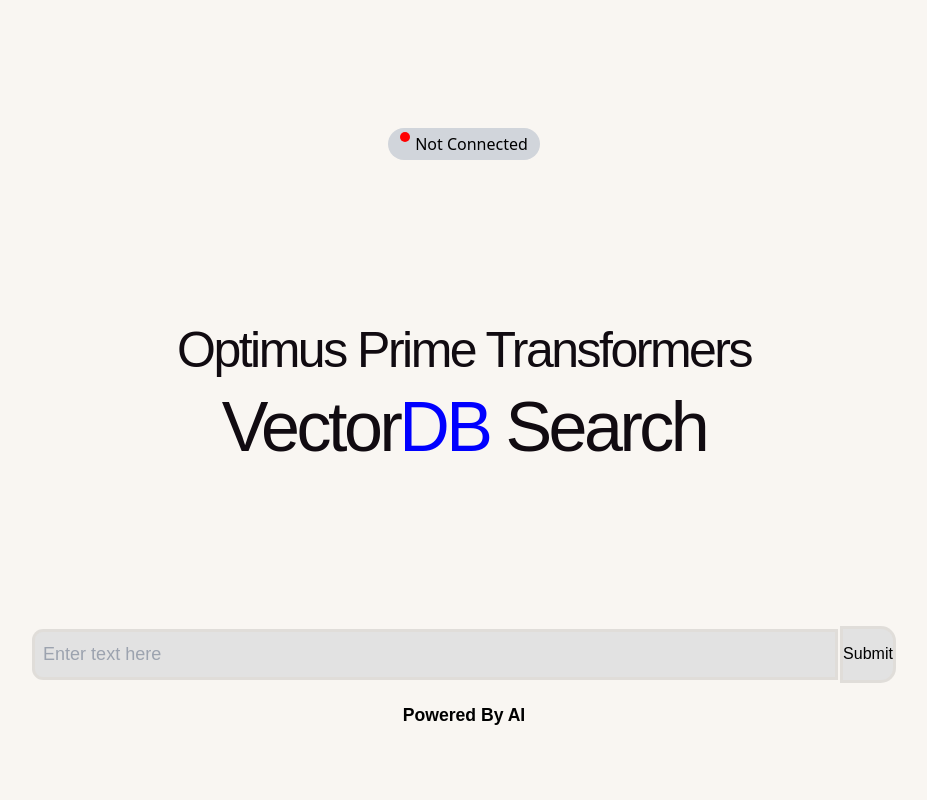
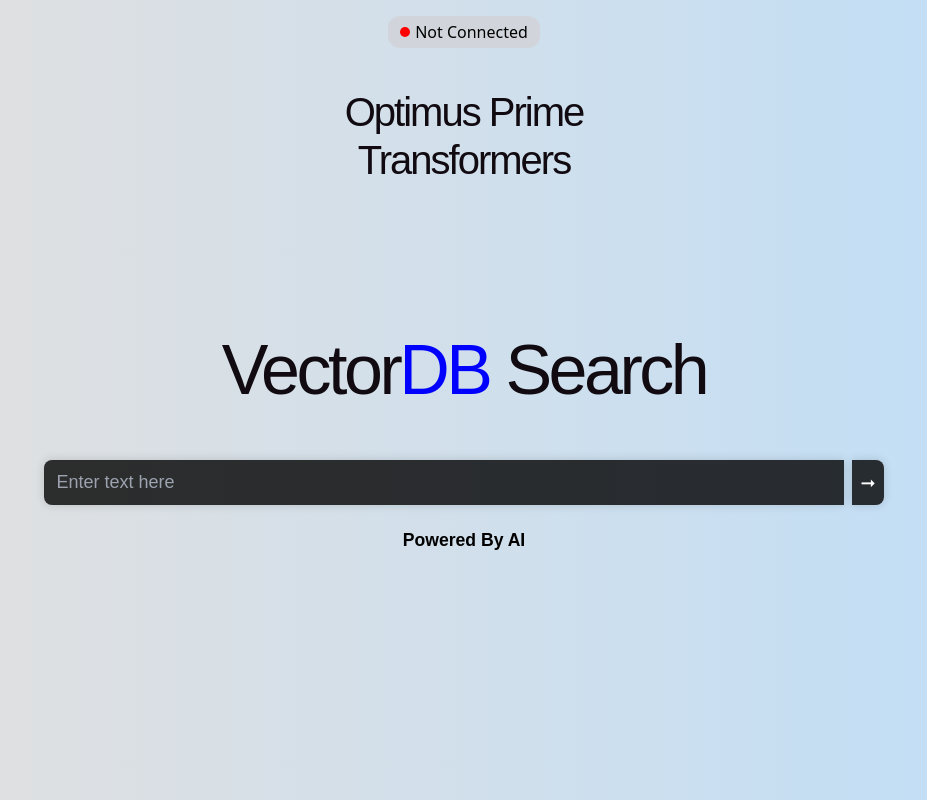
Before and after one commit to hxmmad/VectorDB-React, a React (Create React App) app: page / in a window 1280 px wide. Shown: the whole page, without its empty margins (176-1103 px from the left). Built offline with nearby package versions, Linux system fonts and the light colour scheme; no server answers.

Commit message:
completed /app.js visuals

```diff
--- a/package.json
+++ b/package.json
@@ -7,7 +7,7 @@
     "@testing-library/react": "^13.4.0",
     "@testing-library/user-event": "^13.5.0",
     "autoprefixer": "^9.8.8",
-    "postcss": "^7.0.39",
+    "postcss": "^8.4.30",
     "react": "^18.2.0",
     "react-dom": "^18.2.0",
     "react-router-dom": "^6.16.0",
@@ -38,5 +38,8 @@
       "last 1 firefox version",
       "last 1 safari version"
     ]
+  },
+  "devDependencies": {
+    "postcss-preset-env": "^9.1.4"
   }
 }
--- a/src/App.css
+++ b/src/App.css
@@ -2,10 +2,12 @@
 @import 'tailwindcss/components';
 @import 'tailwindcss/utilities';
 @import url('https://fonts.googleapis.com/css2?family=Outfit:wght@400;600;700&display=swap');
-@import url('https://fonts.googleapis.com/css2?family=Martian+Mono&display=swap');
+@import url('https://fonts.googleapis.com/css2?family=Gloock&display=swap'); /* Import Gloock font */
 
 .App {
   text-align: center;
+  opacity: var(--app-opacity); /* Add this line */
+  transition: opacity 0.5s ease-out; /* Add this line */
 }
 
 .App-logo {
@@ -22,7 +24,17 @@
 .connectionborder {
   border: 2px gray;
   border-radius: 12px;
+  align-items: center; /* Add this line */
+  display: flex;
+  margin-top: -7rem; /* Add this line if not already present */
+}
 
+.db-text {
+  transition: text-shadow 1.5s ease-in-out; /* Add a transition to the text-shadow property */
+}
+
+.db-text:hover {
+  text-shadow: 6px 6px 6px rgba(0, 0, 0, 0.5); /* Add a shadow to the text when hovering */
 }
 
 .titletext {
@@ -30,25 +42,38 @@
   font-weight: 700;
   line-height: 1.2;
   letter-spacing: -.05em;
-  margin-top: 10rem;
-  margin-bottom: 1.3rem;
+  margin-top: 2.5rem;
+  margin-bottom: 0rem;
   color: #110b11;
   font-family: 'Outfit', sans-serif;
-  font-size: 50px;
+  font-size: 40px;
   font-weight: 400;
 }
 
 .titletext2 {
+  font-size: 0.7rem;
+  font-weight: 700;
+  line-height: 1.2;
+  letter-spacing: -.05em;
+  margin-top: 0rem;
+  margin-bottom: 1rem;
+  color: #110b11;
+  font-family: 'Outfit', sans-serif;
+  font-size: 40px;
+  font-weight: 400;
+}
+
+.titletext3 {
   font-size: 2rem;
   font-weight: 700;
   line-height: 1.2;
   letter-spacing: -.05em;
-  margin-top: -1rem;
+  margin-top: 8rem;
   color: #110b11;
-  font-family: 'Martian Mono', sans-serif;
+  font-family: 'Gloock', sans-serif; /* Replace VT323 with Gloock */
   font-weight: 500;
   font-size: 70px;
-  margin-bottom: 10rem;
+  margin-bottom: 3rem;
 }
 
 .status-icon {
@@ -72,7 +97,7 @@
   font-weight: 500;
 }
 
-.querybox {
+.queryboxold {
   width: 800px;
   border-top-left-radius: 8px;
   border-bottom-left-radius: 8px;
@@ -84,14 +109,33 @@
   font-weight: 400;
   box-shadow: 0 0 0 3px rgba(0, 0, 0, 0.1);
   border-right-color: transparent;
-  background-color: #e2e2e2;
+  background-color: black;
   blur: 20%;
+  text-color: white;
 }
 
-.submitbutton {
-  background-color: #e2e2e2;
+.querybox {
+  width: 800px;
+  height: 45px;
+  padding: 8px;
+  font-size: 18px;
+  font-family: 'Outfit', sans-serif;
+  font-weight: 400;
+  background-color: rgba(0, 0, 0, 0.8); /* 80% opacity */
+  color: white;
+  border: none;
+  border-radius: 8px;
+  border-top-right-radius: 0px;
+  border-bottom-right-radius: 0px;
+  box-shadow: 0 0 10px rgba(0, 0, 0, 0.15);
+  box-sizing: border-box;
+  padding-left: 12px;
+}
+
+.submitbuttonold {
+  background-color: black;
   border-color: #e2e2e2;
-  font-color: black;
+  text-color: white;
   border-top-right-radius: 12px;
   border-bottom-right-radius: 12px;
   height: 51px;
@@ -100,6 +144,23 @@
   box-shadow: 0 0 0 3px rgba(0, 0, 0, 0.1);
   border-left-color: transparent;
   blur: 20%;
+}
+
+.submitbutton {
+  height: 45px;
+  padding: 8px;
+  font-size: 18px;
+  font-family: 'Outfit', sans-serif;
+  font-weight: 400;
+  background-color: rgba(0, 0, 0, 0.8); /* 80% opacity */
+  color: white;
+  border: none;
+  border-radius: 8px;
+  box-shadow: 0 0 10px rgba(0, 0, 0, 0.15);
+  box-sizing: border-box;
+  padding-bottom: 0.65%;
+  border-top-left-radius: 0px;
+  border-bottom-left-radius: 0px;
 }
 
 .flex2 {
@@ -157,5 +218,13 @@
 }
 
 body {
-  background-color: #f9f6f2;
+  background: linear-gradient(270deg, #BBDEFB,#e0e0e0, #e2e2e2);
+  background-size: 200% 200%;
+  animation: Gradient 10s ease infinite;
 }
+
+@keyframes Gradient {
+  0% { background-position: 0% 50%; }
+  50% { background-position: 100% 50%; }
+  100% { background-position: 0% 50%; }
+}
--- a/src/App.js
+++ b/src/App.js
@@ -6,11 +6,11 @@
 function App() {
   const [query, setQuery] = useState({ query: '' });
   const [isConnected, setIsConnected] = useState(false);
-  const [loading, setLoading] = useState(false); // Add this line
+  const [loading, setLoading] = useState(false);
+  const [opacity, setOpacity] = useState(1); // Add this line
   const navigate = useNavigate();
 
   useEffect(() => {
-    // Check if the FastAPI is connected when the component is mounted
     fetch('http://localhost:8000/search')
       .then(response => {
         if (response.ok) {
@@ -24,8 +24,7 @@
 
   const handleSubmit = async (e) => {
     e.preventDefault();
-    setLoading(true); // Add this line
-    // Send the input text to the FastAPI
+    setLoading(true);
     const response = await fetch('http://localhost:8000/search', {
       method: 'POST',
       headers: {
@@ -34,11 +33,12 @@
       body: JSON.stringify(query)
     });
 
-    setLoading(false); // Add this line
+    setLoading(false);
 
     if (response.ok) {
       const data = await response.json();
       if (data.id) {
+        setOpacity(0);
         navigate('/results', { state: { query: data.query } });
         console.log('Query Pushed Successfully.');
       } else {
@@ -50,22 +50,24 @@
   }
 
   return (
-    <div className="App flex flex-col items-center pt-32">
-      <p className="bg-gray-300 rounded-full inline-flex p-1 px-3">
+    <div className="App flex flex-col items-center pt-32" style={{ '--app-opacity': opacity }}> {/* Add this line */}
+    <p className="bg-gray-300 rounded-full inline-flex p-1 px-3 connectionborder">
         <span className={isConnected ? 'status-icon connected' : 'status-icon not-connected'}></span>
         {isConnected ? 'Connected' : 'Not Connected'}
       </p>
-      <h1 className="mb-4 titletext">Optimus Prime Transformers</h1>
-      <h1 className="mb-4 titletext2">Vector<span style={{color: 'blue'}}>DB</span> Search</h1>
+      <h1 className="mb-4 titletext">Optimus Prime</h1>
+      <h1 className="mb-4 titletext2">Transformers</h1>
+      <h1 className="mb-4 titletext3"> Vector<span className="db-text" style={{color: 'blue'}}>DB</span> Search </h1>
       <form onSubmit={handleSubmit} className="flex2">
         <input type="text" placeholder="Enter text here" onChange={e => setQuery({ query: e.target.value })} className="mr-2 querybox" />
-        <button className="submitbutton" type="submit">Submit</button>
+        <button className="submitbutton text-color:white" type="submit">➞</button>
       </form>
       <h2 className="justify-center powered">Powered By AI</h2>
-      {loading && <div className="justify-center flex2 spinner items-center"></div>} {/* Add this line */}
+      {loading && <div className="justify-center flex2 spinner items-center"></div>} {/* Add this line */}{/* ...existing code... */}
     </div>
   );
 }
+
 
   function RouterComponent() {
     return (
--- a/src/Results.js
+++ b/src/Results.js
@@ -1,5 +1,6 @@
 import React, { useState, useEffect } from 'react';
 import { useLocation, useNavigate } from 'react-router-dom';
+import './results.css';
 
 function Results() {
   const location = useLocation();
@@ -52,14 +53,14 @@
 
   return (
     <div className="Results">
-      <p>
-        <span className={isConnected ? 'status-icon connected' : 'status-icon not-connected'}></span>
-        {isConnected ? 'Connected' : 'Not Connected'}
-      </p>
+      <p className="connectionstatus inline-flex flex justify-center items-center center-horizontal">
+  <span className={isConnected ? 'status-icon connected' : 'status-icon not-connected'}></span>
+  {isConnected ? 'Connected' : 'Not Connected'}
+</p>
       <h1>{query}</h1>
       <p>Status: {status}</p>
       {status === 'completed' && (
-        <div>
+        <div className="result-box">
           <p>Result: {results.result}</p>
           <p>Chunk ID: {results.chunk_id}</p>
           <p>Location: {results.location}</p>
--- /dev/null
+++ b/src/results.css
@@ -0,0 +1,25 @@
+@import 'tailwindcss/base';
+@import 'tailwindcss/components';
+@import 'tailwindcss/utilities';
+
+.result-box {
+    background-color: rgba(255, 255, 255, 0.5); /* white with 50% opacity */
+    padding: 1rem; /* 16px padding */
+    border-radius: 0.25rem; /* 4px border radius */
+  }
+
+  .connectionstatus {
+    background-color: #D6D6D6; /* light gray */
+    border-radius: 50px; /* rounded corners */
+    display: flex; /* align items in a row */
+    justify-content: center; /* center items horizontally */
+    align-items: center; /* center items vertically */
+    padding: 5px 10px; /* padding around text and icon */
+  }
+
+  .center-horizontal {
+    width: 100%;
+    display: flex;
+    justify-content: center;
+    padding: 5px 10px;
+  }
```
Also changed, not shown: 1 other file (tests, documents, lock files or other folders). Lines whose indentation alone changed are shown as unchanged.
